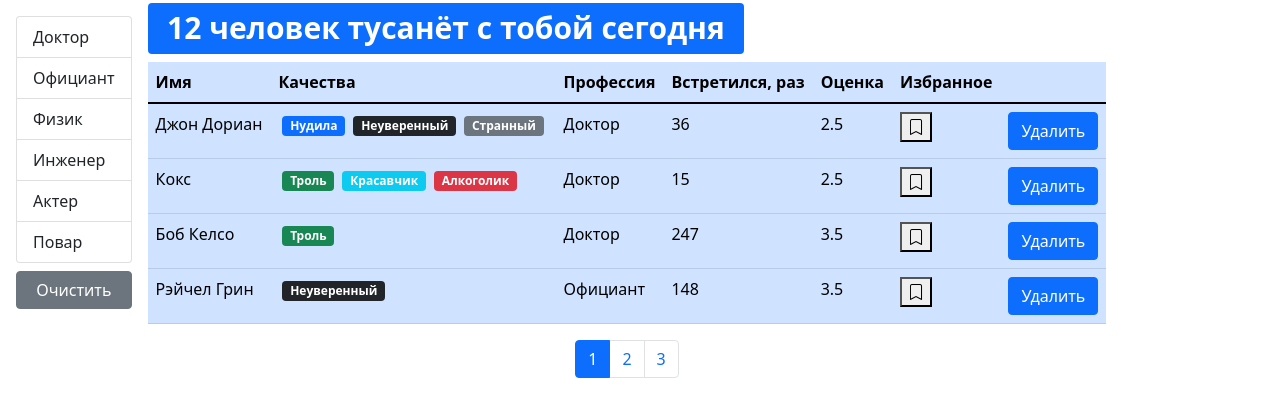
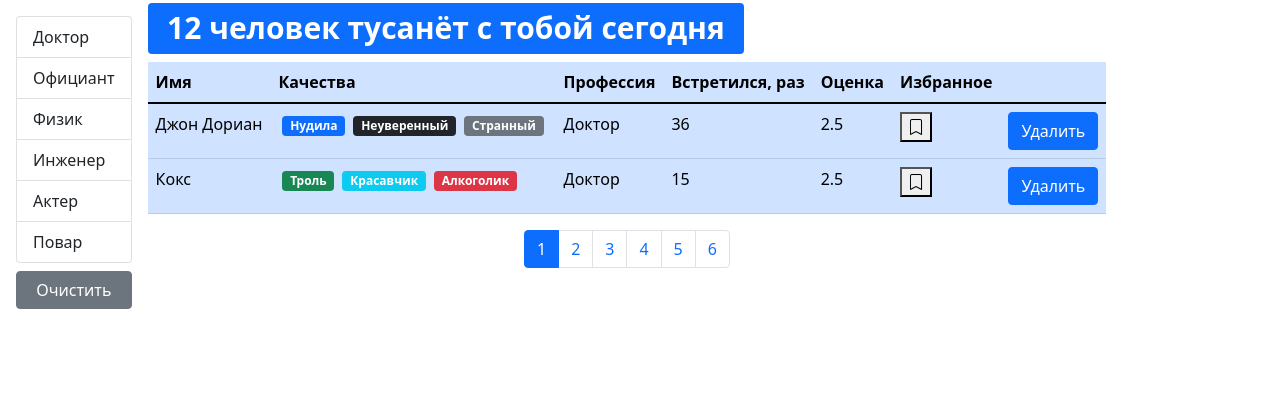
Before and after one commit to FryOS/fast-company, a React (Create React App) app: page / in a window 1280 px wide. Shown: the top 416 px of the page. Built offline with nearby package versions, Linux system fonts and the light colour scheme.

Commit message:
Юзеры на страницы 1 отображаются

```diff
--- a/src/components/users.jsx
+++ b/src/components/users.jsx
@@ -12,16 +12,20 @@ const Users = ({ users: allUsers, onDelete, ...rest }) => {
     const [professions, setProfession] = useState();
     const [selectedProf, setSelectedProf] = useState();
 
-    const pageSize = 4;
+    const pageSize = 2;
+
+    useEffect(() => {
+        API.professions.fetchAll().then((data) => setProfession(data));
+    }, []);
+
+    useEffect(() => {
+        setCurrentPage(1);
+    }, [selectedProf]);
 
     const handlePageChange = (pageIndex) => {
         console.log("page:", pageIndex);
         setCurrentPage(pageIndex);
     };
-
-    useEffect(() => {
-        API.professions.fetchAll().then((data) => setProfession(data));
-    }, []);
 
     const handleProfessionsSelect = (item) => {
         setSelectedProf(item);
```
